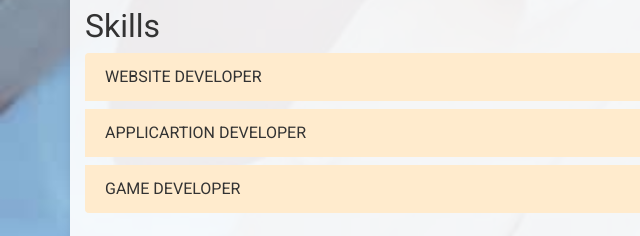
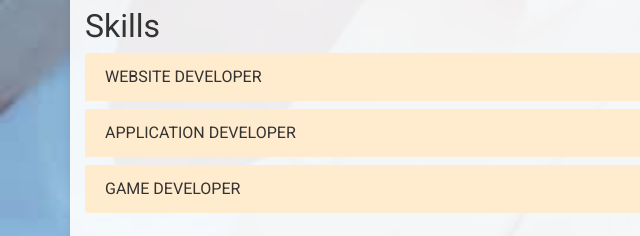
Before and after one commit to GHETTOFLOWER/MY-SAMPLE-WEBSITE, a plain HTML site: page index.html in a window 1280 px wide. Shown: the part 1166-1402 px from the top of the page, 0-640 px from the left. Drawn offline with nearby package versions, Linux system fonts and the light colour scheme.

Commit message:
Update index.html

```diff
--- a/index.html
+++ b/index.html
@@ -206,7 +206,7 @@
     <h2>Skills</h2>
     <ul class="list-group">
       <li class="list-group-item">WEBSITE DEVELOPER</li>
-      <li class="list-group-item">APPLICARTION DEVELOPER</li>
+      <li class="list-group-item">APPLICATION DEVELOPER</li>
       <li class="list-group-item">GAME DEVELOPER</li>
     </ul>
   </section>
```
